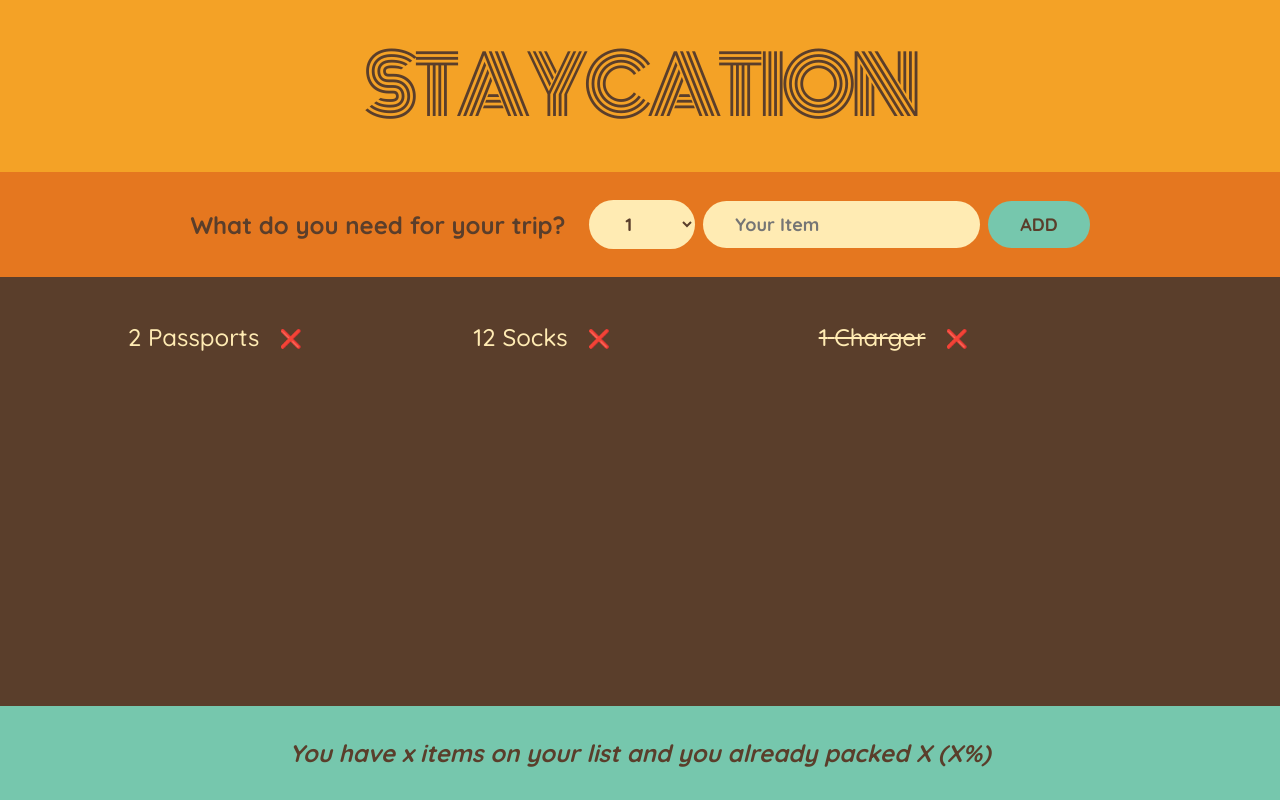
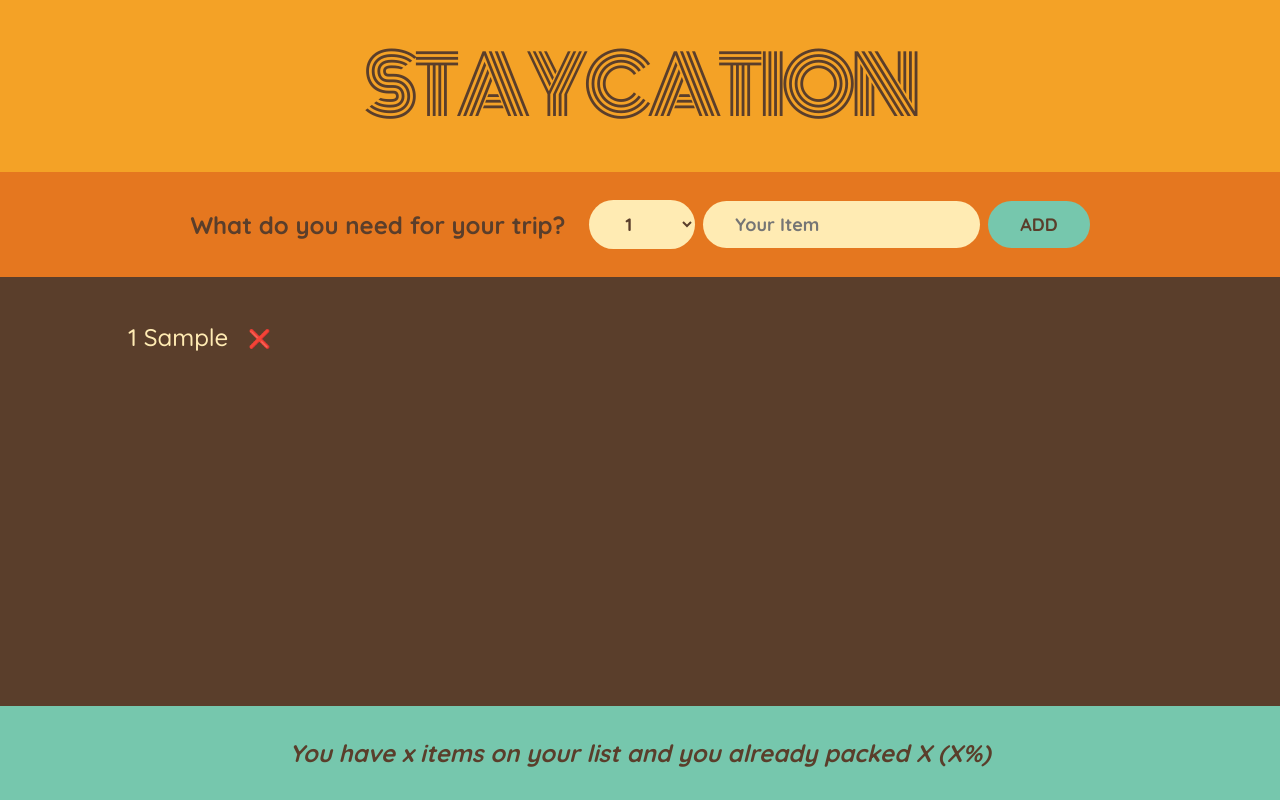
Before and after one commit to gustionusamba24/travel-list, a React (Create React App) app: page / in a window 1280 px wide. Both pictures are taken after typing "Sample" into the empty fields and a click on the button "ADD". Built offline with nearby package versions, Linux system fonts and the light colour scheme.

Commit message:
Implement a lifting state up

```diff
--- a/src/App.js
+++ b/src/App.js
@@ -1,17 +1,22 @@
 import React, { useState } from "react";
 
-const initialItems = [
-  { id: 1, description: "Passports", quantity: 2, packed: false },
-  { id: 2, description: "Socks", quantity: 12, packed: false },
-  { id: 3, description: "Charger", quantity: 1, packed: true },
-];
+const App = () => {
+  const [items, setItems] = useState([]);
 
-const App = () => {
+  const handleAddItems = (item) => {
+    setItems((items) => [...items, item]);
+  };
+
+  const handleDeleteItem = (id) => {
+    console.log(id);
+    setItems((items) => items.filter((item) => item.id !== id));
+  };
+
   return (
     <div className="app">
       <Logo />
-      <Form />
-      <PackingList />
+      <Form onAddItems={handleAddItems} />
+      <PackingList items={items} onDeleteItem={handleDeleteItem} />
       <Stats />
     </div>
   );
@@ -21,7 +26,7 @@
   return <h1>Staycation</h1>;
 };
 
-const Form = () => {
+const Form = ({ onAddItems }) => {
   const [description, setDescription] = useState("");
   const [quantity, setQuantity] = useState(1);
 
@@ -37,6 +42,8 @@
       packed: false,
     };
     console.log(newItem);
+
+    onAddItems(newItem);
 
     setDescription("");
     setQuantity(1);
@@ -66,19 +73,23 @@
   );
 };
 
-const PackingList = () => {
+const PackingList = ({ items, onDeleteItem }) => {
   return (
     <div className="list">
       <ul>
-        {initialItems.map((item) => (
-          <Item item={item} key={item.id} />
+        {items.map((item) => (
+          <Item
+            item={item}
+            key={item.id}
+            onDeleteItem={onDeleteItem}
+          />
         ))}
       </ul>
     </div>
   );
 };
 
-const Item = ({ item }) => {
+const Item = ({ item, onDeleteItem }) => {
   return (
     <li>
       <span
@@ -86,7 +97,7 @@
       >
         {item.quantity} {item.description}
       </span>
-      <button>❌</button>
+      <button onClick={() => onDeleteItem(item.id)}>❌</button>
     </li>
   );
 };
```
